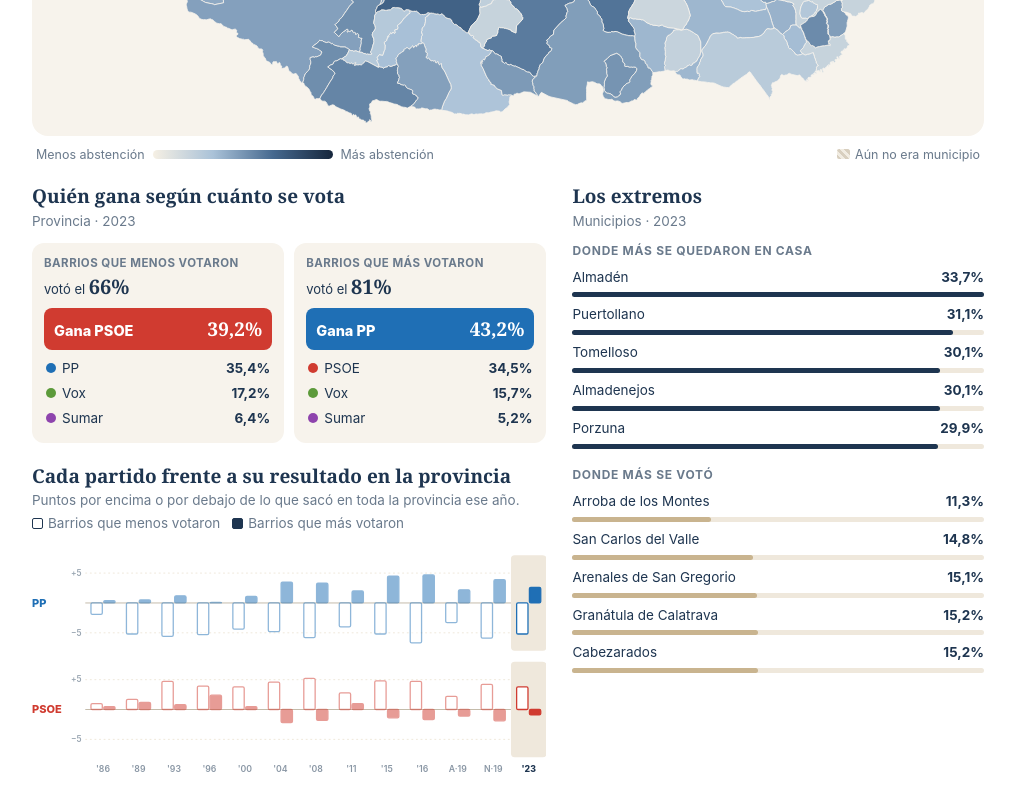
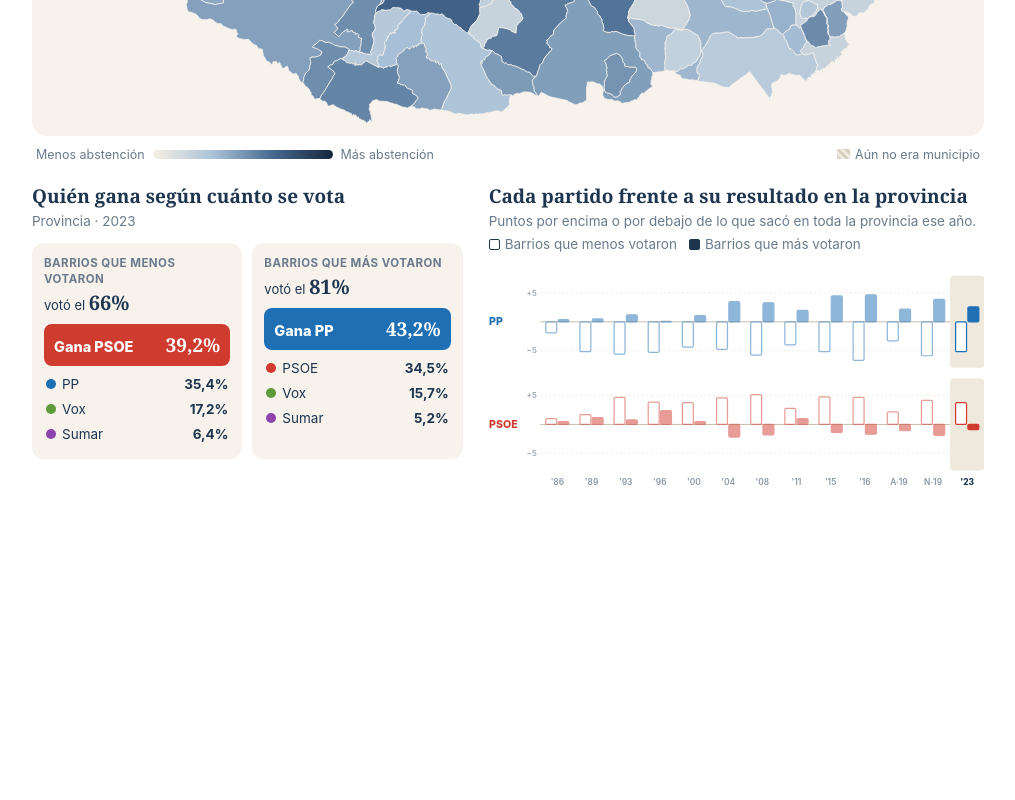
Before and after one commit to Robertuscr/quevotalaprovincia, a plain HTML site: page abstencion.html in a window 1280 px wide. Shown: the part 708-1508 px from the top of the page, without its empty margins (132-1147 px from the left). After the commit the page ends 1220 px from the top, so only its background shows below. Drawn offline with Linux system fonts and the light colour scheme.

Commit message:
Abstención: quita bloque de extremos
Co-Authored-By: Claude Opus 5.5 <noreply@anthropic.com>
Claude-Session: https://claude.ai/code/session_017HQNSBRiEL5qBHY71Gct7U

```diff
--- a/abstencion.html
+++ b/abstencion.html
@@ -21,7 +21,7 @@ h1{font:700 30px/1.1 Georgia,serif;margin:0 0 4px;letter-spacing:-.01em}.sub{col
 #tip{position:absolute;pointer-events:none;background:#fff;color:var(--noche);padding:9px 12px;border-radius:10px;font-size:12.5px;line-height:1.45;opacity:0;transition:opacity .12s;z-index:3;max-width:230px;box-shadow:0 4px 18px rgba(30,53,80,.22);border-top:4px solid var(--noche)}
 #tip b{font-size:13.5px}#tip strong{font:700 22px/1.1 Georgia,serif;display:block;margin:2px 0}
 /* debajo */
-.low{display:grid;grid-template-columns:1fr;gap:26px;margin-top:22px}@media(min-width:780px){.low{grid-template-columns:1.25fr 1fr}}
+.low{display:grid;grid-template-columns:1fr;gap:26px;margin-top:22px}@media(min-width:780px){.low{grid-template-columns:1fr 1.15fr;align-items:start}}
 .low h3{font:700 19px/1.2 Georgia,serif;margin:0 0 4px}.low p.k{margin:0 0 12px;color:var(--mute);font-size:13.5px}
 .db{position:relative}.dr{display:grid;grid-template-columns:96px 1fr;align-items:center;height:40px;border-bottom:1px solid #eee}.dr span{font-weight:700;font-size:13.5px}
 .tr{position:relative;height:100%}.tr .ln{position:absolute;top:50%;height:4px;margin-top:-2px;border-radius:2px;opacity:.35;transition:all .6s}
@@ -40,8 +40,8 @@ h1{font:700 30px/1.1 Georgia,serif;margin:0 0 4px;letter-spacing:-.01em}.sub{col
 <div class="big"><div class="y" id="by"></div><div class="n" id="bn"></div><div class="t" id="bt"></div></div>
 <div class="seg" id="seg"></div><div class="areas" id="areas"></div><div id="tip"></div></div>
 <div class="key"><span>Menos abstención</span><i></i><span>Más abstención</span><em id="nm"><s></s>Aún no era municipio</em></div>
-<div class="low"><div><h3 id="qt"></h3><p class="k" id="qk"></p><div class="wc" id="wc"></div><h3 style="margin-top:22px">Cada partido frente a su resultado en la provincia</h3><p class="k" id="dk2"></p><svg id="dv" viewBox="0 0 560 250"></svg></div>
-<div class="rk" id="rk"><h3>Los extremos</h3><p class="k" id="rkk"></p><h4>Donde más se quedaron en casa</h4><ul id="t1"></ul><h4>Donde más se votó</h4><ul id="t0"></ul></div></div>
+<div class="low"><div><h3 id="qt"></h3><p class="k" id="qk"></p><div class="wc" id="wc"></div></div><div><h3>Cada partido frente a su resultado en la provincia</h3><p class="k" id="dk2"></p><svg id="dv" viewBox="0 0 560 250"></svg></div>
+</div>
 </div>
 <script>
 if(/[?&]embed/.test(location.search))document.body.classList.add('emb');
@@ -98,9 +98,6 @@ function side(){const s=D.ser.find(r=>r[0]===D.lab[year]),a=100*(1-s[2]/s[1]);
  $('wc').innerHTML=card(q.lo,'Barrios que menos votaron')+card(q.hi,'Barrios que más votaron');
  $('dk2').innerHTML=`Puntos por encima o por debajo de lo que sacó en toda la provincia ese año.<br><span class="sw"><i></i>Barrios que menos votaron</span><span class="sw"><i class="f"></i>Barrios que más votaron</span>`;
  dv();
- const src=view==='pue'?Object.entries(D.muni[year]).filter(([c,r])=>r[0]>0&&D.mun[c]).map(([c,r])=>[D.mun[c][0],100*(1-r[1]/r[0])]):D.secs.filter(s=>!D.views[area].c||s.c.slice(0,5)===D.views[area].c).map(s=>[s.n+(s.m?` · ${+s.c.slice(5,7)}-${+s.c.slice(7)}`:''),100-s.p]);
- const m=src.sort((x,y)=>y[1]-x[1]),top=m[0][1];$('rkk').textContent=view==='pue'?`Municipios · ${D.lab[year]}`:`Secciones censales · ${area} · 2023`;
- const li=(a,c)=>a.map(([n,v])=>`<li><span>${n}</span><b class="r">${f1(v)}%</b><div class="m"><i style="width:${v/top*100}%;background:${c}"></i></div></li>`).join('');
- $('t1').innerHTML=li(m.slice(0,5),'#1e3550');$('t0').innerHTML=li(m.slice(-5).reverse(),'#c9b48f')}
+}
 ui();build();let rw=innerWidth,rt;addEventListener('resize',()=>{clearTimeout(rt);rt=setTimeout(()=>{if((rw<600)!==(innerWidth<600)){rw=innerWidth;build()}},200)});
 </script></body></html>
```
